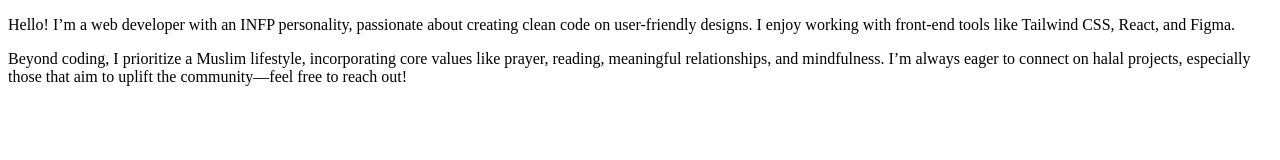
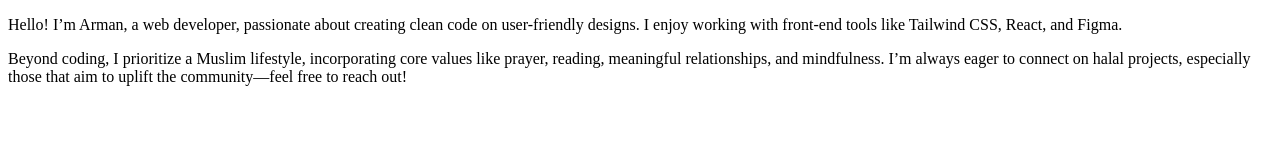
Before and after one commit to arman-anm/arman-anm.github.io, a plain HTML site: page index.html in a window 1280 px wide. Drawn offline with Linux system fonts and the light colour scheme.

Commit message:
removed personality type, added name

```diff
--- a/index.html
+++ b/index.html
@@ -10,7 +10,7 @@
       <section>
         <div>
           <p>
-            Hello! I’m a web developer with an INFP personality, passionate
+            Hello! I’m Arman, a web developer, passionate
             about creating clean code on user-friendly designs. I enjoy working
             with front-end tools like Tailwind CSS, React, and Figma.
           </p>
```
